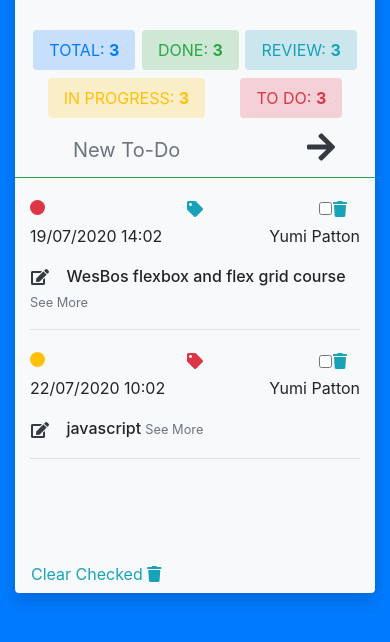
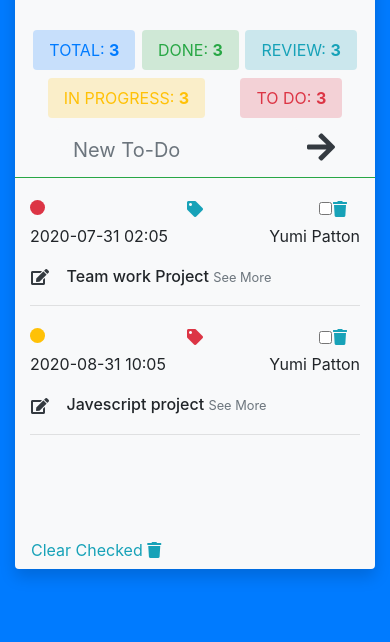
Before and after one commit to YPatton86/todolist, a plain HTML site: page index.html in a window 390 px wide. Shown: the part 172-814 px from the top of the page. Drawn offline with nearby package versions, Linux system fonts and the light colour scheme.

Commit message:
delete hard coded templates add js templates

```diff
--- a/app.js
+++ b/app.js
@@ -1,13 +1,3 @@
-/*let editButton1 = document.querySelector('#editButton');
-let modalTitle = document.querySelector(".modal-title");
-let cardtTitle1 =  document.querySelector("#task1 .card-title");
-let modalTaskTitle =  document.querySelector("#taskTitle");
-
-editButton1.onclick = function(){
-  modalTitle.innerText = "Edit Task";
-  modalTaskTitle.value =  cardTitle1.innerText;
-}
-*/
 //taskDetails
 const taskTitle = document.querySelector('#taskTitle');
 const taskDescription = document.querySelector('#taskDescription');
@@ -212,7 +202,6 @@ function addTask(title,description,assignee, date, time, priority, status){
     </div>
   </div>
   <hr>
-
 `;
  const taskElement = document.createRange().createContextualFragment(html);
   const deleteTask= taskElement.querySelector('button.bin');
@@ -229,27 +218,21 @@ function addTask(title,description,assignee, date, time, priority, status){
   taskContainer.append(taskElement);
   taskID++;
 }
-
-const deleteTasks = document.querySelectorAll('button.bin');
-
-deleteTasks.forEach(function(deleteTask){
-  deleteTask.addEventListener("click", function(){
-    deleteTask.closest("div.task").remove();
-  });
-})
-
-
-const checkboxes = document.querySelectorAll('.bin > input[type="checkbox"]');
-const clearChecked = document.querySelector("#clearChecked");
-clearChecked.addEventListener('click', function(){
-  checkboxes.forEach(function(checkbox){
-    if (checkbox.checked){
-      checkbox.closest("div.task").remove();
-    }
-  });
-})
-
-
-console.log(deleteTasks);
-console.log(taskContainer);
-console.log(taskModalSaveButton);
+addTask("Team work Project",
+`Lorem Ipsum is simply dummy text of the printing and typesetting industry. Lorem Ipsum has been the industry's standard dummy text ever since the 1500s, when an unknown printer took a galley of type and scrambled it to make a type
+specimen book. It has survived not only five centuries, but also the leap into electronic typesetting, remaining essentially unchanged. It was popularised in the 1960s with the release of Letraset sheets containing Lorem Ipsum
+passages, and more recently with desktop publishing software like Aldus PageMaker including versions of Lorem Ipsum.`,
+"Yumi Patton",
+"2020-07-31",
+"02:05",
+"bg-danger",
+"text-info");
+addTask("Javescript project",
+`Lorem Ipsum is simply dummy text of the printing and typesetting industry. Lorem Ipsum has been the industry's standard dummy text ever since the 1500s, when an unknown printer took a galley of type and scrambled it to make a type
+specimen book. It has survived not only five centuries, but also the leap into electronic typesetting, remaining essentially unchanged. It was popularised in the 1960s with the release of Letraset sheets containing Lorem Ipsum
+passages, and more recently with desktop publishing software like Aldus PageMaker including versions of Lorem Ipsum.`,
+"Yumi Patton",
+"2020-08-31",
+"10:05",
+"bg-warning",
+"text-danger");
--- a/index.html
+++ b/index.html
@@ -60,78 +60,6 @@
       </form>
 
       <div class="container" id="tasks">
-        <div class="row task" id="task1">
-          <div class="col-lg-6 taskTitle order-2 order-lg-1">
-            <a href="#newTaskInput" role=button class="d-inline btn btn-link col-2 ml-0 pl-0 mb-0 pb-0 text-dark" data-toggle="modal" data-target="#newTaskInput">
-              <i class="fas fa-edit"></i></a>
-              <p class="text-left d-inline"><span class="h6">WesBos flexbox and flex grid course</h6> <a href="#task1Description" class="text-secondary icon ml-0 pl-0 small" data-toggle="collapse" data-target="#task1Description"> See More
-            </a>
-                </p>
-              <p id="task1Description" class="collapse">
-                Lorem Ipsum is simply dummy text of the printing and typesetting industry. Lorem Ipsum has been the industry's standard dummy text ever since the 1500s, when an unknown printer took a galley of type and scrambled it to make a type specimen book. It has survived not only five centuries, but also the leap into electronic typesetting, remaining essentially unchanged. It was popularised in the 1960s with the release of Letraset sheets containing Lorem Ipsum passages, and more recently with desktop publishing software like Aldus PageMaker including versions of Lorem Ipsum.
-              </p>
-          </div>
-          <div class="col-lg-6 order-1 order-lg-2">
-            <ul class="row taskSummary justify-content-between">
-              <li class="col-4 col-sm-1 order-1 order-sm-1">
-                <span class="dot rounded-circle bg-danger icon" data-toggle="tooltip" data-placement="top" title="Priority"></span>
-              </li>
-              <li class="col-4 col-sm-1 order-2 order-sm-2 text-center">
-                <i class="icon fas fa-tag text-info" data-toggle="tooltip" data-placement="top" title="Status"></i>
-              </li>
-              <li class="col-6 col-sm-4 order-4 order-sm-3 text-sm-right">
-                19/07/2020 14:02
-              </li>
-              <li class="col-6 col-sm-4 order-5 order-sm-4 text-sm-center text-right">
-                Yumi Patton
-              </li>
-              <li class="col-4 col-sm-2 order-3 order-sm-5">
-                <form class="bin" action="index.html" method="post">
-                  <input type="checkbox" class="border border-info">
-                  <button type="button" class="ml-0 pl-0 btn btn-link text-info bin"><i class="icon fas fa-trash"></i></button>
-                </form>
-              </li>
-            </ul>
-          </div>
-        </div>
-        <hr />
-        <div class="row task" id="task2">
-            <div class="col-lg-6 taskTitle order-2 order-lg-1">
-              <a href="#newTaskInput" role=button class="d-inline btn btn-link col-2 ml-0 pl-0 mb-0 pb-0 text-dark" data-toggle="modal" data-target="#newTaskInput">
-                <i class="fas fa-edit"></i></a>
-                <p class="text-left d-inline"><span class="h6">javascript</h6> <a href="#task2Description" class="text-secondary icon ml-0 pl-0 small" data-toggle="collapse" data-target="#task2Description"> See More
-              </a>
-              </p>
-                <p id="task2Description" class="collapse">
-                  Lorem Ipsum is simply dummy text of the printing and typesetting industry. Lorem Ipsum has been the industry's standard dummy text ever since the 1500s, when an unknown printer took a galley of type and scrambled it to make a type
-                  specimen book. It has survived not only five centuries, but also the leap into electronic typesetting, remaining essentially unchanged. It was popularised in the 1960s with the release of Letraset sheets containing Lorem Ipsum
-                  passages, and more recently with desktop publishing software like Aldus PageMaker including versions of Lorem Ipsum.
-                </p>
-              </div>
-          <div class="col-lg-6 order-1 order-lg-2">
-            <ul class="row taskSummary">
-              <li class="col-4 col-sm-1 order-1 order-sm-1">
-                <span class="dot rounded-circle bg-warning icon" data-toggle="tooltip" data-placement="top" title="Priority"></span>
-              </li>
-              <li class="col-4 col-sm-1 order-2 order-sm-2 text-center">
-                <i class="icon text-danger fas fa-tag" data-toggle="tooltip" data-placement="top" title="Status"></i>
-              </li>
-              <li class="col-6 col-sm-4 order-4 order-sm-3 text-sm-right">
-                22/07/2020 10:02
-              </li>
-              <li class="col-6 col-sm-4 order-5 order-sm-4 text-sm-center text-right">
-                Yumi Patton
-              </li>
-              <li class="col-4 col-sm-2 order-3 order-sm-5 text-right">
-                <form class="bin" action="" method="post">
-                  <input type="checkbox" class="border border-info">
-                  <button type="button" class="ml-0 pl-0 btn btn-link text-info bin"><i class="icon fas fa-trash"></i></button>
-                </form>
-              </li>
-            </ul>
-          </div>
-        </div>
-        <hr />
       </div>
     </main>
     <footer class="container mt-5 pt-5">
```
